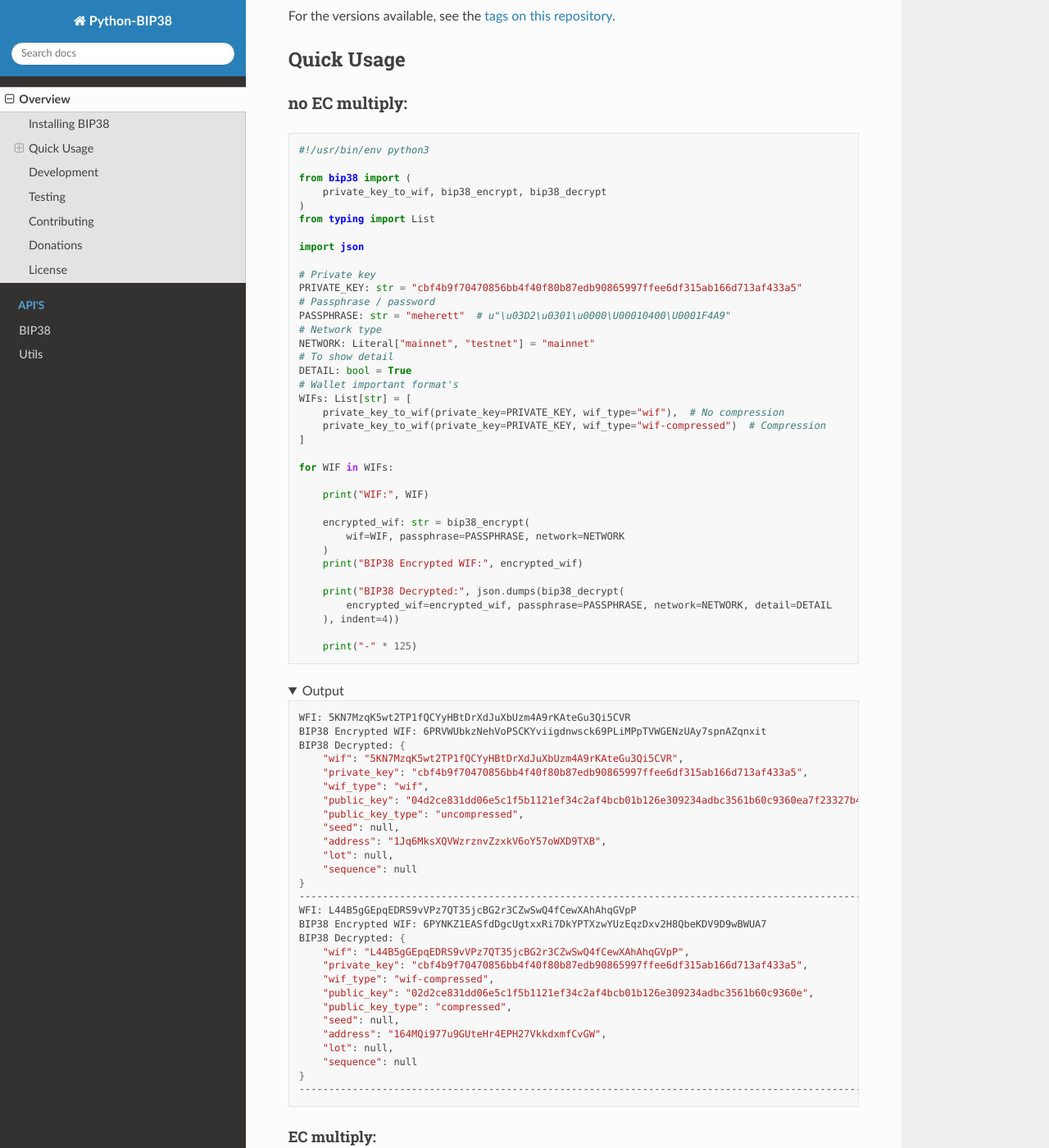
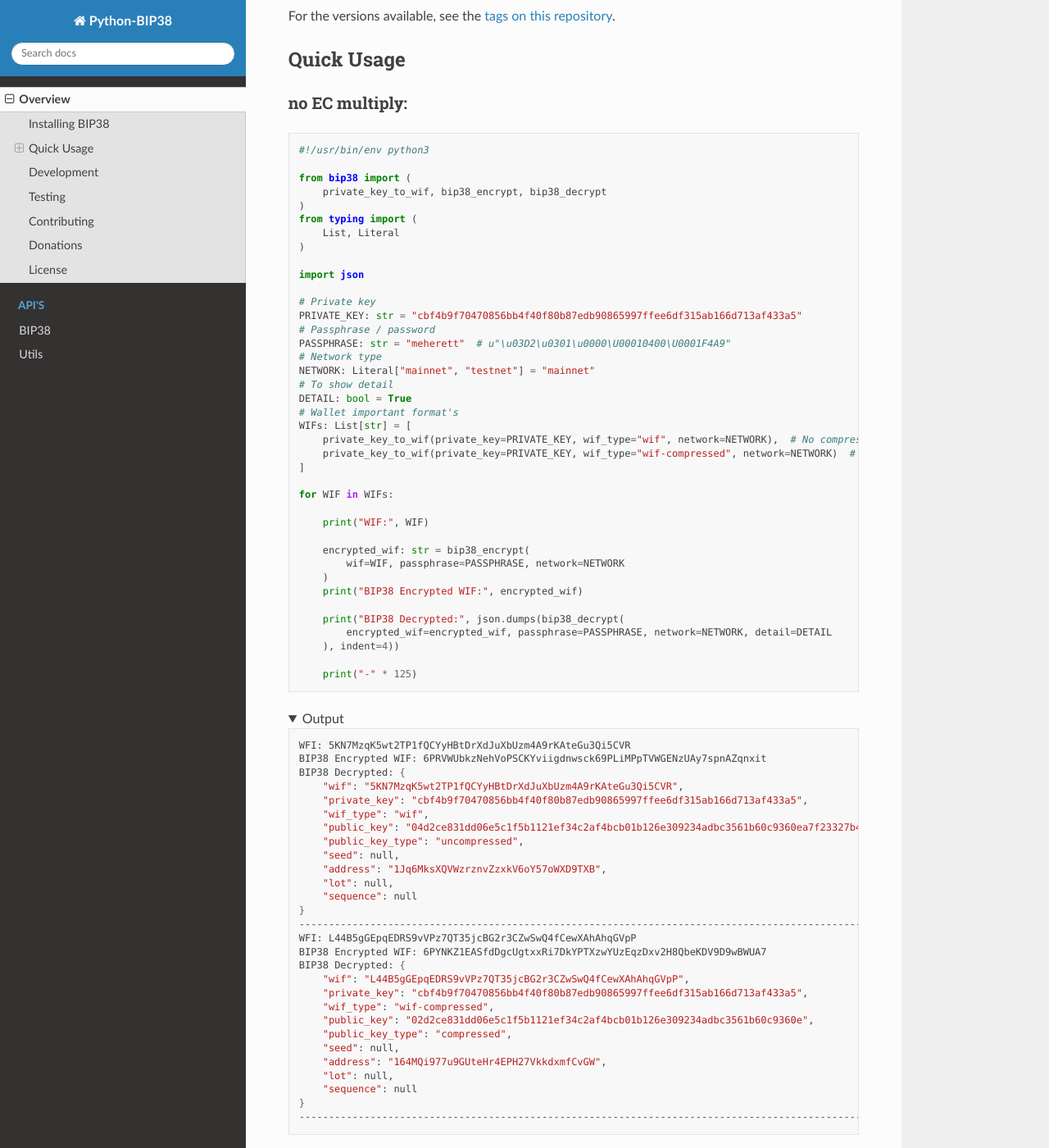
Before and after one commit to meherett/python-bip38, a Sphinx documentation site: the page built from docs/index.rst, in a window 1280 px wide and 1400 px high, scrolled down 870 px. Shown: the whole window at 82% size. Built offline with Sphinx 7.4.7 and the Read the Docs theme 2.0.0, drawn with Linux system fonts in a browser that asks for light colours.

Commit message:
Update: no EC multiply quick usage example

```diff
--- a/docs/index.rst
+++ b/docs/index.rst
@@ -62,7 +62,9 @@ _______________
     from bip38 import (
         private_key_to_wif, bip38_encrypt, bip38_decrypt
     )
-    from typing import List
+    from typing import (
+        List, Literal
+    )
 
     import json
 
@@ -76,8 +78,8 @@ _______________
     DETAIL: bool = True
     # Wallet important format's
     WIFs: List[str] = [
-        private_key_to_wif(private_key=PRIVATE_KEY, wif_type="wif"),  # No compression
-        private_key_to_wif(private_key=PRIVATE_KEY, wif_type="wif-compressed")  # Compression
+        private_key_to_wif(private_key=PRIVATE_KEY, wif_type="wif", network=NETWORK),  # No compression
+        private_key_to_wif(private_key=PRIVATE_KEY, wif_type="wif-compressed", network=NETWORK)  # Compression
     ]
 
     for WIF in WIFs:
@@ -147,7 +149,9 @@ EC multiply:
     from bip38 import (
         intermediate_code, create_new_encrypted_wif, confirm_code, bip38_decrypt
     )
-    from typing import List
+    from typing import (
+        List, Literal
+    )
 
     import json
     import os
```
Also changed, not shown: README.md (+1 -1 lines).
